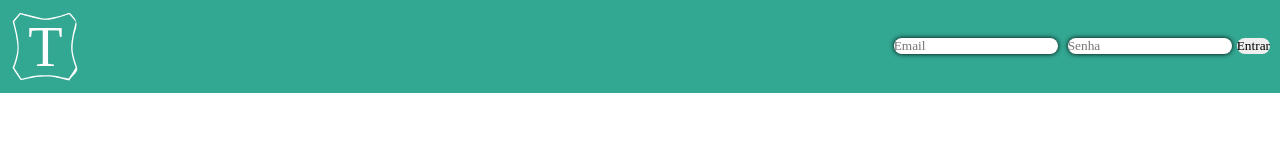
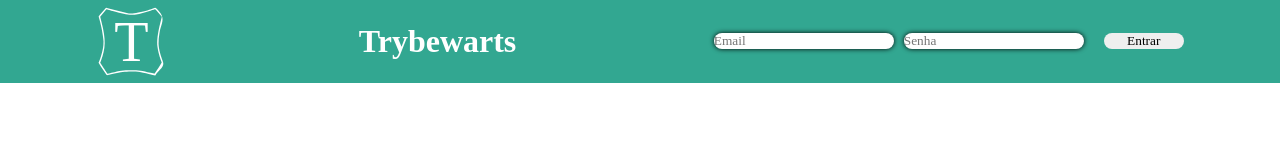
Before and after one commit to MarcioMingante/trybewarts-repo, a plain HTML site: page index.html in a window 1280 px wide. Drawn offline with Linux system fonts and the light colour scheme; a web font is replaced by a local one.

Commit message:
conclui req 4

```diff
--- a/index.html
+++ b/index.html
@@ -6,15 +6,17 @@
   <meta name="viewport" content="width=device-width, initial-scale=1.0">
   <link rel="preconnect" href="https://fonts.googleapis.com">
   <link rel="preconnect" href="https://fonts.gstatic.com" crossorigin>
-  <link href="https://fonts.googleapis.com/css2?family=Inknut+Antiqua:wght@300;400;500;600;700;800;900&display=swap" rel="stylesheet">
+  <link href="https://fonts.googleapis.com/css2?family=Inknut+Antiqua:wght@300;400;500;600;700;800;900&display=swap"
+    rel="stylesheet">
   <link rel="stylesheet" href="./style.css">
   <title>Trybewarts</title>
 </head>
 
 <body>
   <header class="header">
-    <div class="header-container">
     <img class="trybewarts-header-logo" src="./images/trybewarts-header-logo.svg" alt="trybewarts log">
+
+    <h1 id="trybewarts-header-title">Trybewarts</h1>
 
     <form class="trybewarts-login" action="">
       <label for="input-email"></label>
@@ -26,7 +28,6 @@
       <button id="btn-login">Entrar</button>
 
     </form>
-    </div>
   </header>
 </body>
 <script src="./script.js"></script>
--- a/style.css
+++ b/style.css
@@ -6,21 +6,19 @@
 
 .header {
   background-color: rgb(50, 167, 145);
-  padding: 10px 0 10px 0;
+  padding: 5px 0 5px 0;
   display: flex;
-}
-
-.header-container {
-  background-color: rgb(50, 167, 145);
-  margin: 0 10px 0 10px;
-  width: 100%;
-  display: flex;
-  justify-content: space-between;
   align-items: center;
+  justify-content: space-around;
+  flex: auto;
 }
 
 .header img {
   width: 70px;
+}
+
+.header h1 {
+  color: white;
 }
 
 .trybewarts-login {
@@ -29,12 +27,15 @@
 }
 
 .trybewarts-login input {
+  width: 180px;
   border-radius: 10px;
   box-shadow: 0 0 5px black;
   border: 0;
 }
 
 .trybewarts-login button {
+  width: 80px;
+  margin-left: 15px;
   border-radius: 10px;
   border: 0;
 }
```
Lines whose indentation alone changed are shown as unchanged.
